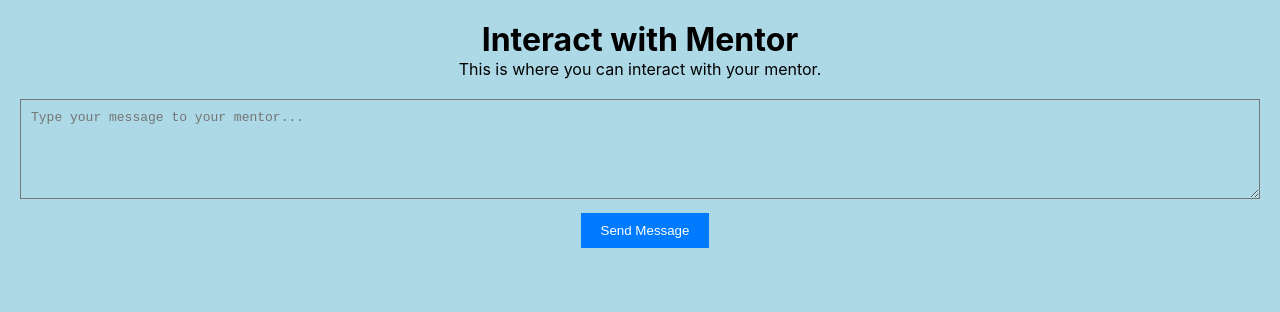
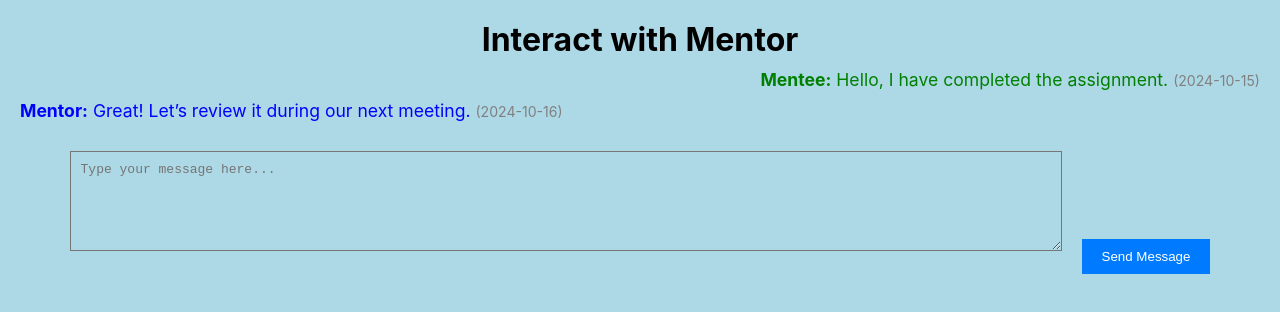
Before and after one commit to DaTrueRPGlover/Mentor-Mentee_Project_WD, a React (Create React App) app in the folder western-digital-webapp/: page /interact-mentor in a window 1280 px wide. Shown: the top 312 px of the page. Built offline with nearby package versions, Linux system fonts and the light colour scheme.

Commit message:
Fixed mentee Communication

```diff
--- a/western-digital-webapp/src/Admin.css
+++ b/western-digital-webapp/src/Admin.css
@@ -1,16 +1,15 @@
-Reset default margins and paddings
-* {
+/* * {
   margin: 0;
   padding: 0;
   box-sizing: border-box;
-}
+} */
 /* Container for the whole page */
 .admin-home {
   display: flex;
   flex-direction: column;
   min-height: 100vh;
   width: 100%;
-  background-color: #ADD8E6;
+  /* background-color: #ADD8E6; */
   font-family: Arial, sans-serif;
   text-align: center;
   justify-content: space-between;
@@ -31,14 +30,14 @@ Reset default margins and paddings
 .logo {
   width: 150px;
   height: auto;
-  background-color: #ADD8E6;
+  /* background-color: #ADD8E6; */
 }
 
 .logout-button {
   padding: 10px 20px;
   border-radius: 50px;
   border: none;
-  background-color: #ADD8E6;
+  /* background-color: #ADD8E6; */
   /* background-color: #1976d2; */
   /* color: #fff; */
   cursor: pointer;
--- a/western-digital-webapp/src/assets/mentee_pages/InteractWithMentor.js
+++ b/western-digital-webapp/src/assets/mentee_pages/InteractWithMentor.js
@@ -1,14 +1,41 @@
-import React from 'react';
-import './InteractWithMentor.css'; // Import the CSS file
+import React, { useState } from 'react';
+import './InteractWithMentor.css';
 
 function InteractWithMentor() {
+  const [messages, setMessages] = useState([
+    { sender: 'Mentee', content: 'Hello, I have completed the assignment.', timestamp: '2024-10-15' },
+    { sender: 'Mentor', content: 'Great! Let’s review it during our next meeting.', timestamp: '2024-10-16' },
+  ]);
+
+  const [newMessage, setNewMessage] = useState('');
+
+  const handleSendMessage = () => {
+    if (newMessage.trim()) {
+      const currentDate = new Date().toISOString().split('T')[0]; // Get current date
+      setMessages([...messages, { sender: 'Mentee', content: newMessage, timestamp: currentDate }]);
+      setNewMessage(''); // Clear the input after sending
+    }
+  };
+
   return (
     <div className="interact-with-mentor">
       <h1>Interact with Mentor</h1>
-      <p>This is where you can interact with your mentor.</p>
-      <div className="chat-box">
-        <textarea placeholder="Type your message to your mentor..."></textarea>
-        <button>Send Message</button>
+      <div className="message-list">
+        <ul>
+          {messages.map((message, index) => (
+            <li key={index} className={message.sender.toLowerCase()}>
+              <strong>{message.sender}:</strong> {message.content} <span className="timestamp">({message.timestamp})</span>
+            </li>
+          ))}
+        </ul>
+      </div>
+      <div className="message-input">
+        <textarea
+          value={newMessage}
+          onChange={(e) => setNewMessage(e.target.value)}
+          placeholder="Type your message here..."
+        />
+        <button onClick={handleSendMessage}>Send Message</button>
       </div>
     </div>
   );
--- a/western-digital-webapp/src/assets/mentor_pages/InteractWithMentee.js
+++ b/western-digital-webapp/src/assets/mentor_pages/InteractWithMentee.js
@@ -3,8 +3,8 @@ import './InteractWithMentor.css';
 
 function InteractWithMentor() {
   const [messages, setMessages] = useState([
+    { sender: 'Mentor', content: 'Great! Let’s review it during our next meeting.', timestamp: '2024-10-16' },
     { sender: 'Mentee', content: 'Hello, I have completed the assignment.', timestamp: '2024-10-15' },
-    { sender: 'Mentor', content: 'Great! Let’s review it during our next meeting.', timestamp: '2024-10-16' },
   ]);
 
   const [newMessage, setNewMessage] = useState('');
```
